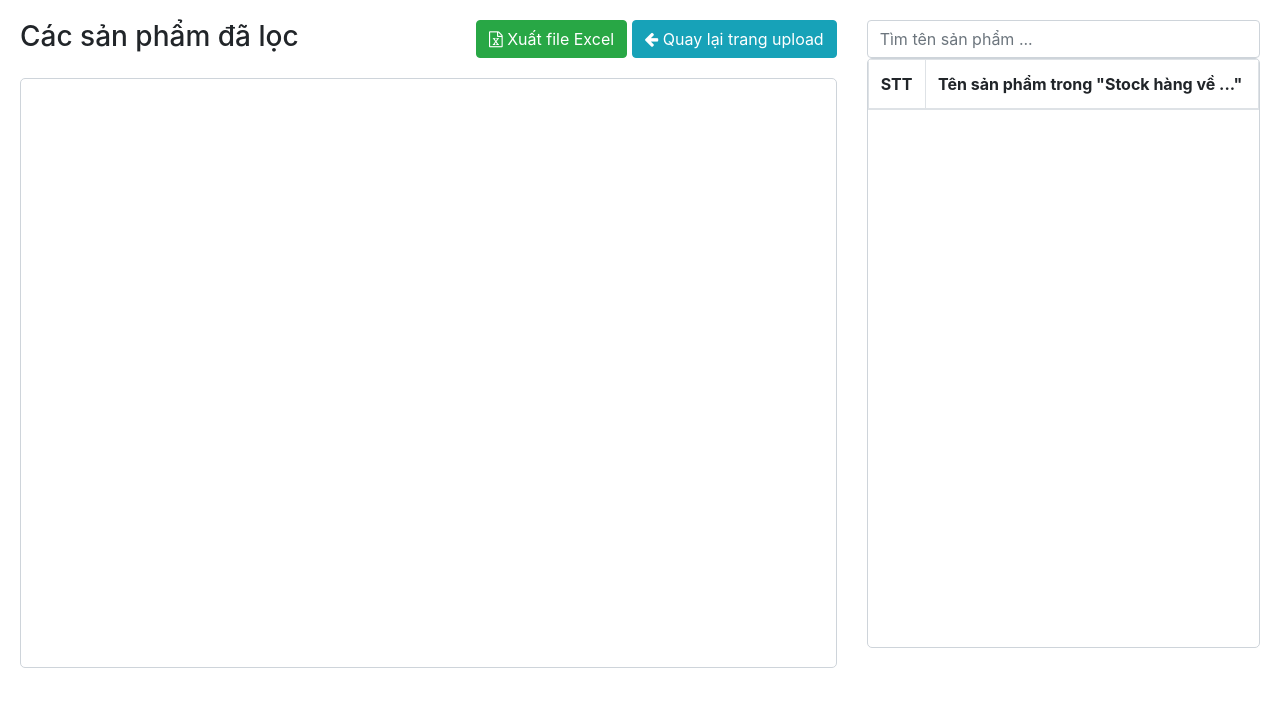
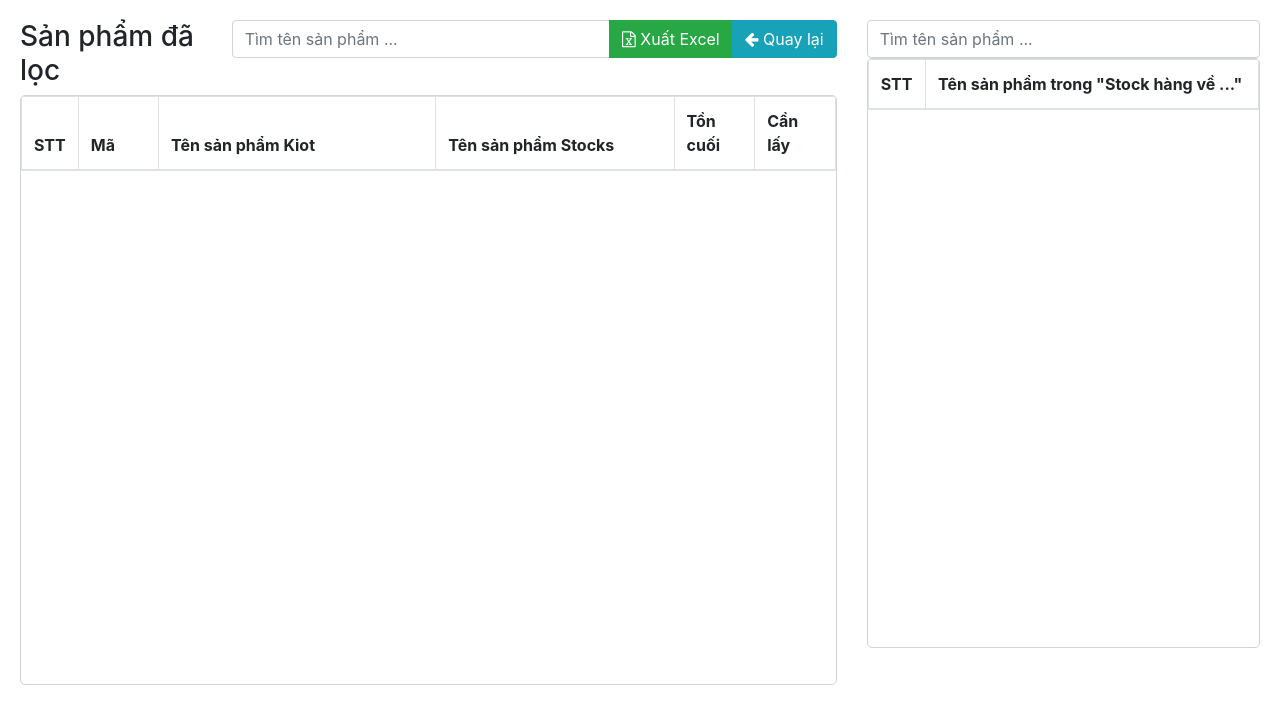
Before and after one commit to tuantkd/filter-products, a Flask app: template templates/products.html in a window 1280 px wide. Shown: the top 724 px of the page. Run offline with Flask 3, Linux system fonts and the light colour scheme; the template is opened without the code that fills it, so the values that code supplies are empty.

Commit message:
update code

```diff
--- a/app.py
+++ b/app.py
@@ -4,7 +4,7 @@ import requests
 from bs4 import BeautifulSoup
 from werkzeug.utils import secure_filename
 import secrets
-from utils import filter_products, handle_excel_xls, handle_excel_xlsx, remove_files_folder, save_file_new
+from utils import filter_product_stocks, filter_products, handle_excel_xls, handle_excel_xlsx, remove_files_folder, save_file_new
 
 app = Flask(__name__)
 
--- a/templates/products.html
+++ b/templates/products.html
@@ -19,21 +19,19 @@
     <link rel="stylesheet" href="{{ url_for('static', filename='css/style.css') }}"/>
     <script>
       var data = {{ products|tojson|safe }};
-        const dataSet = [];
       console.log(data);
+      const proNames = [];
+      const productStockNames = data.product_stock_names;
 
       let key = 1;
       for (let name of data.data_stocks) {
-            dataSet.push({"id": key++, "name": name})
+        proNames.push({"id": key++, "name": name});
       }
 
       document.addEventListener("DOMContentLoaded", function () {
-            var data = dataSet;
-
         function populateTable(data) {
           var tableBody = document.getElementById("productTable").getElementsByTagName('tbody')[0];
           tableBody.innerHTML = '';
-
           data.forEach(function (item) {
               var row = tableBody.insertRow(tableBody.rows.length);
               if (!(item.name === "越南型号") || !(item.name === null)) {
@@ -42,24 +40,47 @@
               }
           });
         }
-            populateTable(data);
+
+        function populateTableProductStock(data) {
+          var tableBody = document.getElementById("productTableProductStock").getElementsByTagName('tbody')[0];
+          tableBody.innerHTML = '';
+          var key = 1;
+          for (let item of data) {
+            var row = tableBody.insertRow(tableBody.rows.length);
+            row.insertCell(0).innerHTML = key++;
+            row.insertCell(1).innerHTML = item.product_code;
+            row.insertCell(2).innerHTML = item.product_name;
+            row.insertCell(3).innerHTML = item.product_stock_name;
+            row.insertCell(4).innerHTML = item.ending_inventory;
+            row.insertCell(5).innerHTML = item.need_to_get;
+          };
+        }
 
         document.getElementById("searchInput").addEventListener("input", function () {
           var searchValue = this.value.toLowerCase();
-                var filteredData = data.filter(function (item) {
+          var filteredData = proNames.filter(function (item) {
               if (item && item.name) {
                   return item.name.toLowerCase().includes(searchValue);
               }
-                    return false; // or true, depending on your desired behavior when name is missing
+              return false;
+          });
+          populateTable(filteredData);
         });
 
-                populateTable(filteredData);
+        document.getElementById("searchInputProduct").addEventListener("input", function () {
+          var searchValue = this.value.toLowerCase();
+          var filteredData = productStockNames.filter(function (item) {
+              if (item && item.product_name) {
+                return item.product_name.toLowerCase().includes(searchValue);
+              }
+              return false;
           });
+          populateTableProductStock(filteredData);
         });
 
-
-
-
+        populateTable(proNames);
+        populateTableProductStock(productStockNames);
+      });
 
       function saveFile(){
           window.open('http://127.0.0.1:5000/static/excels/LocHangTon.xlsx');
@@ -75,46 +96,35 @@
     <div class="container-fluid" style="padding: 20px;">
       <div class="row">
         <div class="col-md-8">
-          <div class="clearfix mb-3">
-            <span class="float-left">
-              <h3>Các sản phẩm đã lọc</h3>
-            </span>
-            <span class="float-right">
-              <a
-                href="javascript:void(0)"
-                onclick="saveFile()"
-                class="btn btn-success"
-              >
-                <i class="fa fa-file-excel-o"></i> Xuất file Excel</a
-              >
-              <a href="javascript:void(0)" onclick="back()" class="btn btn-info">
-                <i class="fa fa-arrow-left"></i> Quay lại trang upload
-              </a>
-            </span>
+          <div class="row">
+            <div class="col-md-3">
+              <h3>Sản phẩm đã lọc</h3>
             </div>
+            <div class="col-md-9">
+              <div class="input-group">
+                <input type="text" class="form-control" placeholder="Tìm tên sản phẩm ..." id="searchInputProduct">
+                <div class="input-group-append">
+                  <button class="btn btn-success" onclick="saveFile()" type="button"><i class="fa fa-file-excel-o"></i> Xuất Excel</button>
+                  <button class="btn btn-info" onclick="back()" type="button"><i class="fa fa-arrow-left"></i> Quay lại</button>
+                </div>
+              </div>
+            </div>
+          </div>
+
           <div style="overflow: auto;height: 590px;border: 1px solid #ced4da;border-radius: 5px;">
-            {% if products['product_stock_names'] %}
-            <table class="table table-bordered">
+            <table class="table table-bordered" id="productTableProductStock">
               <thead>
+                <th style="width: 5%">STT</th>
                 <th style="width: 10%">Mã</th>
                 <th style="width: 35%">Tên sản phẩm Kiot</th>
-                <th style="width: 35%">Tên sản phẩm Stocks</th>
+                <th style="width: 30%">Tên sản phẩm Stocks</th>
                 <th style="width: 10%">Tồn cuối</th>
                 <th style="width: 10%">Cần lấy</th>
               </thead>
               <tbody>
-                {% for row in products['product_stock_names'] %}
-                <tr>
-                  <td>{{ row['product_code'] }}</td>
-                  <td>{{ row['product_name'] }}</td>
-                  <td>{{ row['product_stock_name'] }}</td>
-                  <td>{{ row['ending_inventory'] }}</td>
-                  <td>{{ row['need_to_get'] }}</td>
-                </tr>
-                {% endfor %}
+                <!-- Data will be dynamically added here using JavaScript -->
               </tbody>
             </table>
-            {% endif %}
           </div>
         </div>
 
```
Also changed, not shown: utils.py (+47 -3 lines). Lines whose indentation alone changed are shown as unchanged.
